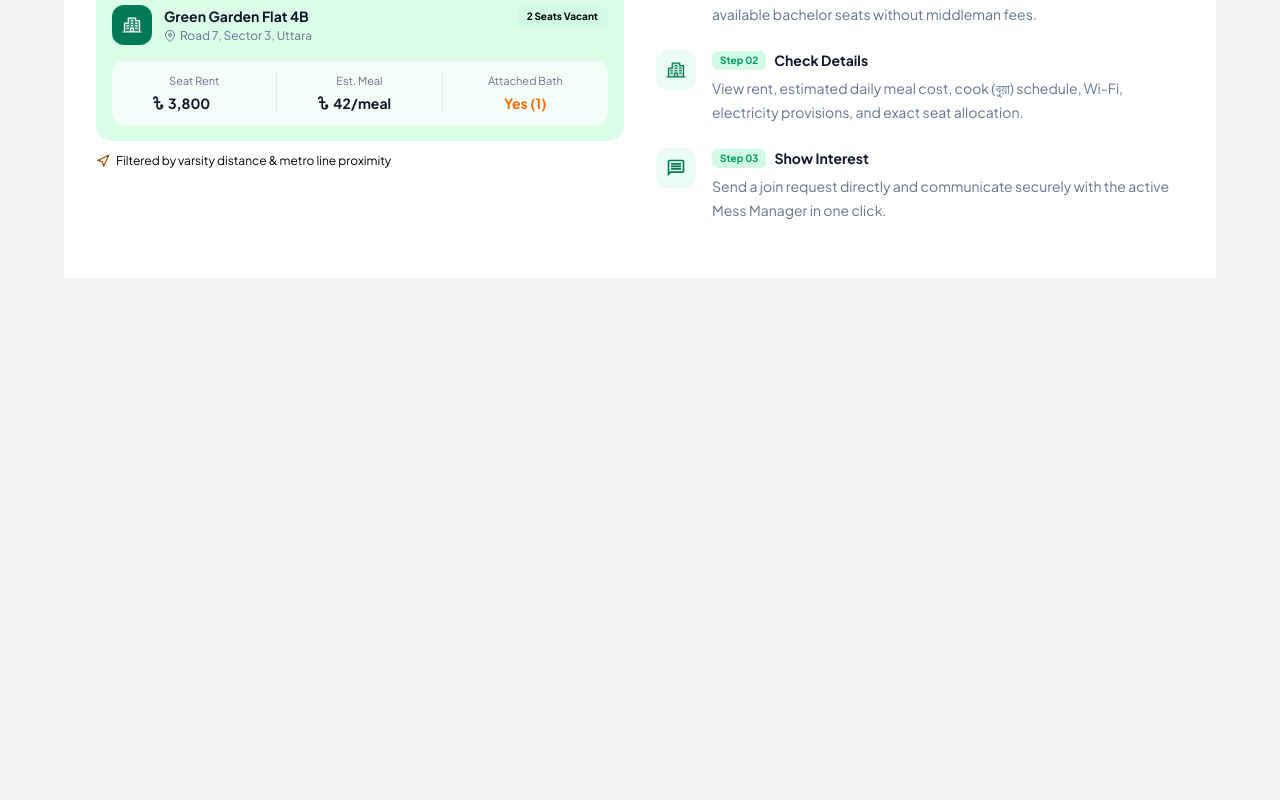
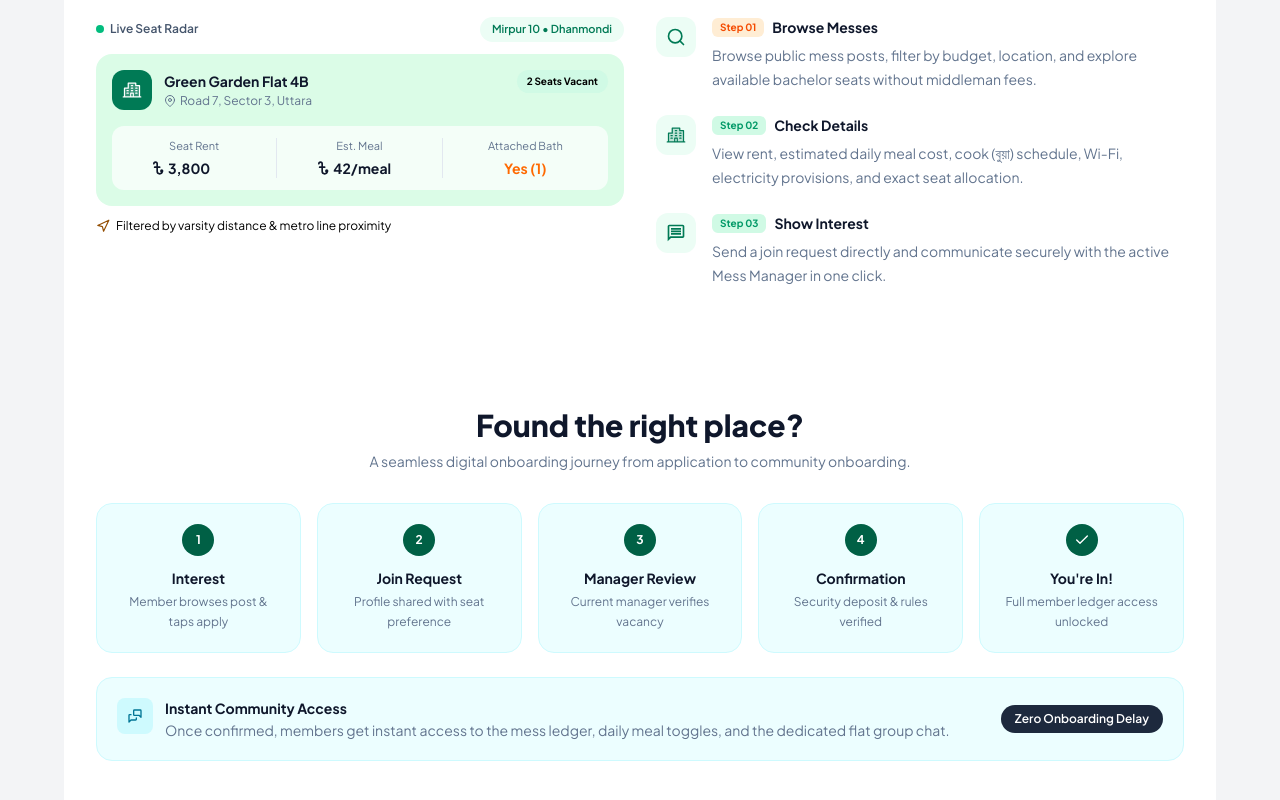
Before and after one commit to ArifBillahMubin/MessHub-client, a React (Vite) app: page /how-it-works in a window 1280 px wide. Shown: the part 620-1420 px from the top of the page. Before the commit the page ends 898 px from the top, so only its background shows below. Built offline with nearby package versions, Linux system fonts and the light colour scheme; no server answers.

Commit message:
add FindRightPlace section

```diff
--- /dev/null
+++ b/src/Pages/HowItWorks/HowItWorks/FindRightPlace/FindRightPlace.jsx
@@ -0,0 +1,118 @@
+import {   FiCheck } from "react-icons/fi";
+import {   TbMessages } from "react-icons/tb";
+
+const phases = [
+  {
+    number: 1,
+    title: "Interest",
+    desc: "Member browses post & taps apply",
+  },
+  {
+    number: 2,
+    title: "Join Request",
+    desc: "Profile shared with seat preference",
+  },
+  {
+    number: 3,
+    title: "Manager Review",
+    desc: "Current manager verifies vacancy",
+  },
+  {
+    number: 4,
+    title: "Confirmation",
+    desc: "Security deposit & rules verified",
+  },
+];
+
+const FindRightPlace = () => {
+  return (
+    <section className="mx-auto max-w-6xl bg-white px-4 py-14 sm:px-6 lg:px-8">
+      {/* Header */}
+      <div className="text-center">
+
+        <h2 className="mt-2 text-2xl font-extrabold text-slate-900 sm:text-3xl">
+          Found the right place?
+        </h2>
+
+        <p className="mt-2 text-sm text-slate-500">
+          A seamless digital onboarding journey from application to
+          community onboarding.
+        </p>
+      </div>
+
+      {/* Cards */}
+      <div className="mt-8 grid grid-cols-2 gap-4 sm:grid-cols-3 lg:grid-cols-5">
+        {phases.map((phase) => (
+          <div
+            key={phase.number}
+            className="group relative overflow-hidden rounded-2xl border border-cyan-100 bg-cyan-50 p-5 text-center transition-all duration-300 hover:-translate-y-1 hover:shadow-lg"
+          >
+            {/* Fill overlay that rises from the bottom on hover */}
+            <span className="pointer-events-none absolute inset-x-0 bottom-0 h-0 bg-green-300 transition-all duration-500 ease-out group-hover:h-full" />
+
+            {/* Content (must stay above the overlay) */}
+            <div className="relative z-10">
+              <div className="mx-auto mb-3 flex h-8 w-8 items-center justify-center rounded-full bg-emerald-800 text-xs font-bold text-white transition-colors duration-500 group-hover:bg-emerald-700">
+                {phase.number}
+              </div>
+
+              <h3 className="text-sm font-bold text-slate-900">
+                {phase.title}
+              </h3>
+
+              <p className="mt-1 text-xs leading-5 text-slate-500">
+                {phase.desc}
+              </p>
+            </div>
+          </div>
+        ))}
+
+        {/* Final "You're In!" card - same initial color + same hover fill/lift as the rest */}
+        <div className="group relative overflow-hidden rounded-2xl border border-cyan-100 bg-cyan-50 p-5 text-center transition-all duration-300 hover:-translate-y-1 hover:shadow-lg">
+          {/* Fill overlay that rises from the bottom on hover */}
+          <span className="pointer-events-none absolute inset-x-0 bottom-0 h-0 bg-green-300 transition-all duration-500 ease-out group-hover:h-full" />
+
+          {/* Content (must stay above the overlay) */}
+          <div className="relative z-10">
+            <div className="mx-auto mb-3 flex h-8 w-8 items-center justify-center rounded-full bg-emerald-800 text-white transition-colors duration-500 group-hover:bg-emerald-700">
+              <FiCheck className="h-4 w-4" />
+            </div>
+
+            <h3 className="text-sm font-bold text-slate-900">
+              You're In!
+            </h3>
+
+            <p className="mt-1 text-xs leading-5 text-slate-500">
+              Full member ledger access unlocked
+            </p>
+          </div>
+        </div>
+      </div>
+
+      {/* Bottom banner */}
+      <div className="mt-6 flex flex-col items-start justify-between gap-4 rounded-2xl border border-cyan-100 bg-cyan-50 p-5 sm:flex-row sm:items-center">
+        <div className="flex items-start gap-3">
+          <div className="flex h-9 w-9 shrink-0 items-center justify-center rounded-lg bg-cyan-100 text-cyan-700">
+            <TbMessages className="h-4 w-4" />
+          </div>
+
+          <div>
+            <p className="text-sm font-bold text-slate-900">
+              Instant Community Access
+            </p>
+            <p className="mt-0.5 text-xs text-slate-500 sm:text-sm">
+              Once confirmed, members get instant access to the mess ledger,
+              daily meal toggles, and the dedicated flat group chat.
+            </p>
+          </div>
+        </div>
+
+        <span className="shrink-0 rounded-full bg-slate-800 px-3.5 py-1.5 text-xs font-semibold text-white">
+          Zero Onboarding Delay
+        </span>
+      </div>
+    </section>
+  );
+};
+
+export default FindRightPlace;
--- a/src/Pages/HowItWorks/HowItWorks/HowItWorks.jsx
+++ b/src/Pages/HowItWorks/HowItWorks/HowItWorks.jsx
@@ -1,13 +1,17 @@
 
+import Navbar from '../../Shared/Navbar/Navbar';
 import Banner from './Banner/Banner';
 import FindMess from './FindMess/FindMess';
+import FindRightPlace from './FindRightPlace/FindRightPlace';
 
 
 const HowItWorks = () => {
     return (
         <div>
+            <Navbar></Navbar>
             <Banner></Banner>
             <FindMess></FindMess>
+            <FindRightPlace></FindRightPlace>
 
 
         </div>
```
Also changed, not shown: 1 other file (tests, documents, lock files or other folders).
